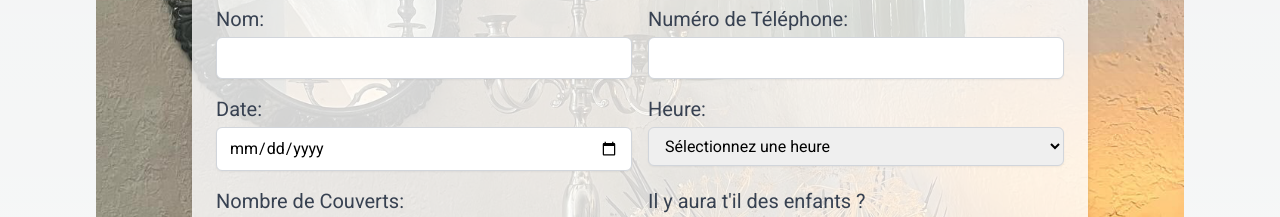
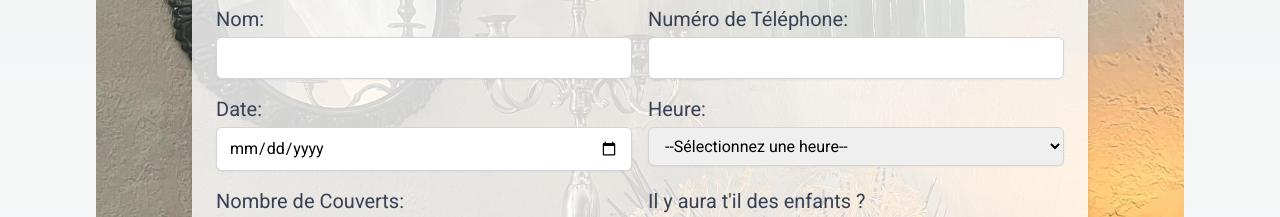
Before and after one commit to zaitsev69/acacia, a Next.js app: page / in a window 1280 px wide. Shown: the part 4300-4517 px from the top of the page. Built offline with nearby package versions, Linux system fonts and the light colour scheme; no server answers.

Commit message:
fix hours

```diff
--- a/components/booking.jsx
+++ b/components/booking.jsx
@@ -9,7 +9,7 @@ const Booking = () => {
     name: '',
     date: '',
     phone: '',
-    time: 'Sélectionnez une heure',
+    time: '--Sélectionnez une heure--',
     guests: '',
     diet: [],
     children: 'Non',
@@ -18,6 +18,7 @@ const Booking = () => {
   const [formData, setFormData] = useState(initialFormData);
   const [status, setStatus] = useState(false);
   const [showAlert, setShowAlert] = useState(false);
+  const [errors, setErrors] = useState({});
 
   const handleChange = (e) => {
     const { name, value, type, checked } = e.target;
@@ -31,10 +32,18 @@ const Booking = () => {
     }
   };
 
+  const validateForm = () => {
+    const newErrors = {};
+    if (formData.time === '--Sélectionnez une heure--') {
+      newErrors.time = "Veuillez sélectionner une heure.";
+    }
+    setErrors(newErrors);
+    return Object.keys(newErrors).length === 0;
+  };
+
   const handleSubmit = async (e) => {
     e.preventDefault();
-    if (formData.time === '--Sélectionnez une heure--') {
-      alert("Veuillez sélectionner une heure.");
+    if (!validateForm()) {
       return;
     }
 
@@ -51,6 +60,8 @@ const Booking = () => {
       setShowAlert(true);
       setStatus(true);
       setFormData(initialFormData);
+    } else {
+      // Handle error from server if needed
     }
   };
 
@@ -109,13 +120,14 @@ const Booking = () => {
                 onChange={handleChange}
                 value={formData.time}
               >
-                <option value="Sélectionnez une heure">Sélectionnez une heure</option>
+                <option value="--Sélectionnez une heure--">--Sélectionnez une heure--</option>
                 <option value="12:00">12:00 (Uniquement le dimanche)</option>
                 <option value="12:30">12:30 (Uniquement le dimanche)</option>
                 <option value="19:30">19:30</option>
                 <option value="20:00">20:00</option>
                 <option value="20:30">20:30</option>
               </select>
+              {errors.time && <p className="text-red-500 text-sm">{errors.time}</p>}
             </div>
             <div>
               <label htmlFor="guests" className="block text-base font-medium text-gray-700 lg:text-xl">Nombre de Couverts:</label>
```
